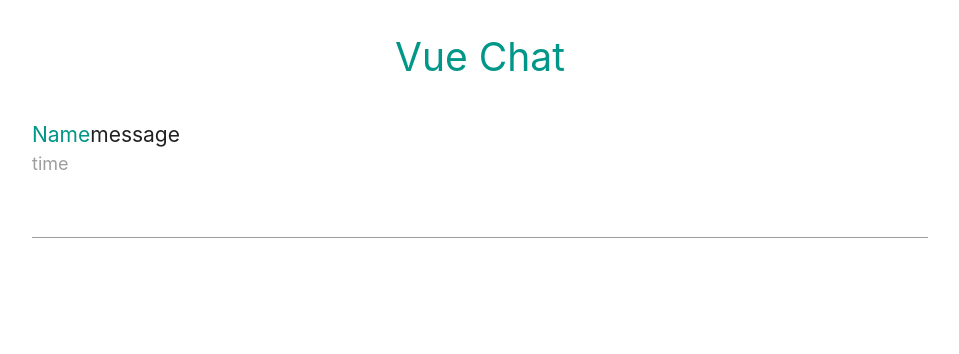
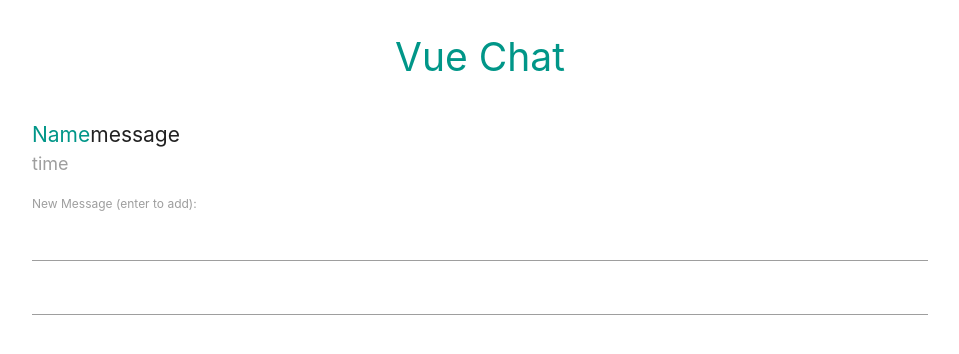
Before and after one commit to Sc0tticus/Vue-Chat, a Vue app: page /#/ in a window 1280 px wide. Both pictures are taken after typing "Sample" into the empty fields and a click on the button "ENTER CHAT". Shown: the top 354 px of the page, without its empty margins (160-1119 px from the left). Built offline with nearby package versions, Linux system fonts and the light colour scheme.

Commit message:
CH65 6S! Created NewMessage component and added to Chat.vue

```diff
--- a/src/components/Chat.vue
+++ b/src/components/Chat.vue
@@ -11,15 +11,20 @@
       </ul>
     </div>
     <div class="card-action">
+      <NewMessage :name="name" />
       <input type="text">
     </div>
   </div>
 </template>
 
 <script>
+import NewMessage from '@/components/NewMessage'
 export default {
   name: 'Chat',
   props: ['name'],
+  components: {
+    NewMessage
+  },
   data(){
     return {
 
--- /dev/null
+++ b/src/components/NewMessage.vue
@@ -0,0 +1,25 @@
+<template>
+  <div class="new-message">
+    <form @submit.prevent="addMessage">
+      <label for="new-message">New Message (enter to add):</label>
+      <input type="text" name="new-message" v-model="newMessage">
+    </form>
+  </div>
+</template>
+
+<script>
+export default {
+  name: 'NewMessage',
+  props: ['name'],
+  data(){
+    return {
+      newMessage: null
+    }
+  },
+  methods: {
+    addMessage(){
+      console.log(this.newMessage, this.name, Date.now())
+    }
+  }
+}
+</script>
```
